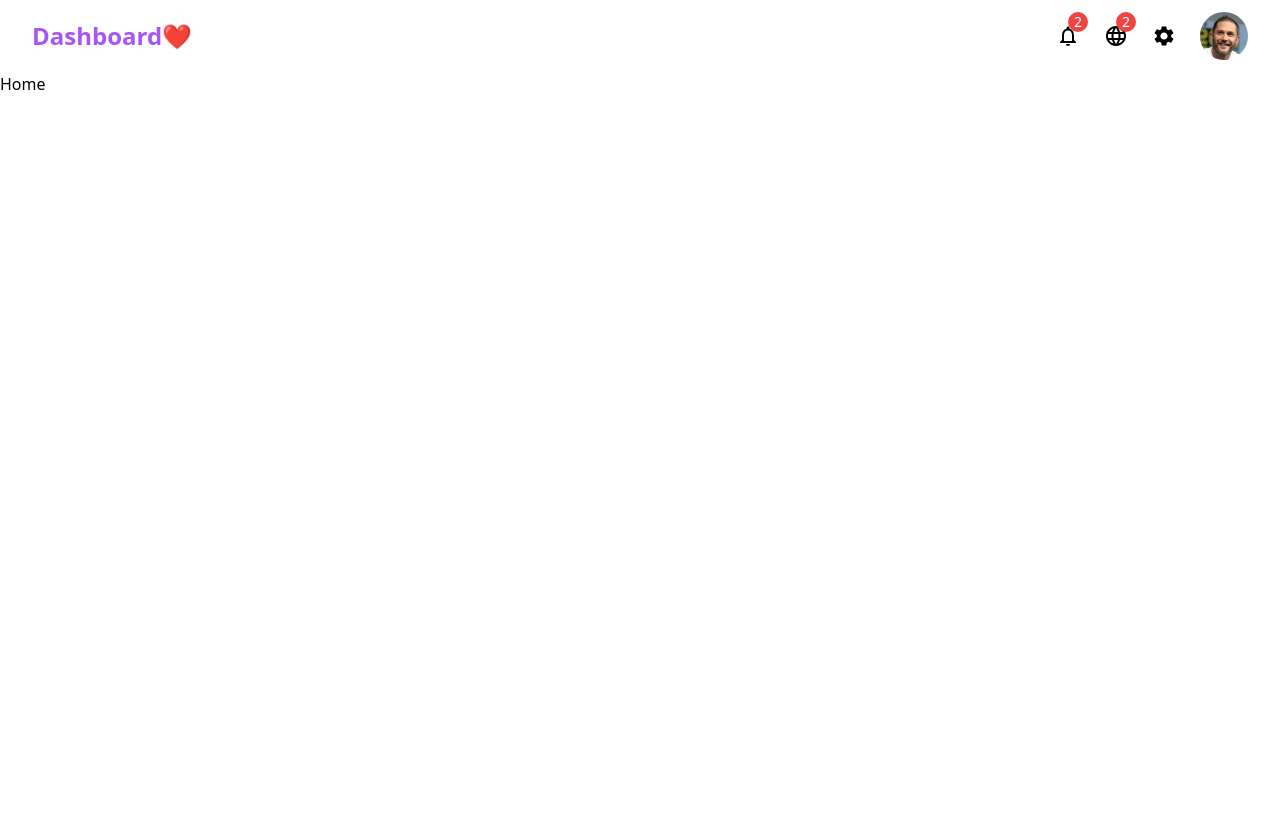
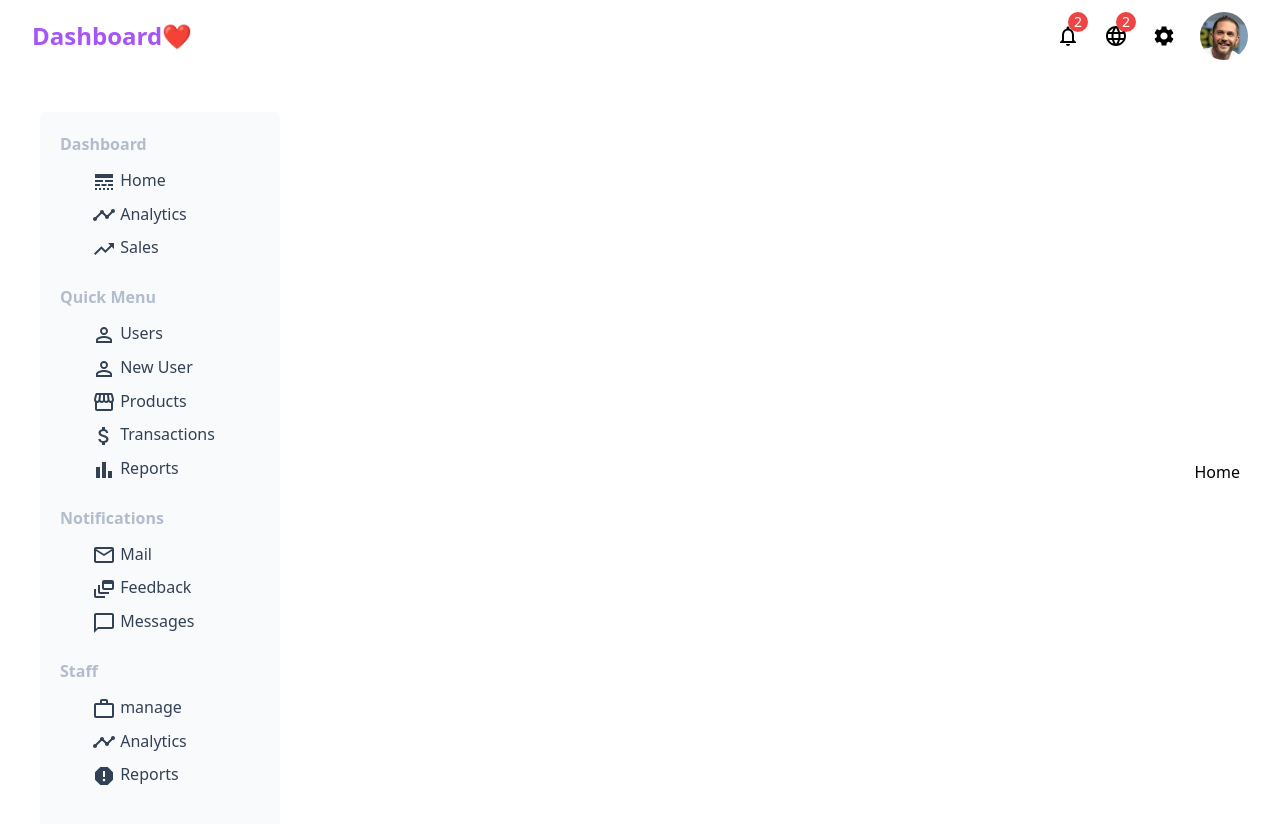
Before and after one commit to salehMb1999/simpleAdminDashboard-React, a React (Vite) app: page / in a window 1280 px wide. Shown: the top 824 px of the page. Before the commit the page ends 800 px from the top, so only its background shows below. Built offline with nearby package versions, Linux system fonts and the light colour scheme.

Commit message:
sidebar completed

```diff
--- a/src/App.jsx
+++ b/src/App.jsx
@@ -1,14 +1,17 @@
 import routes from "./routes";
 import { useRoutes } from "react-router-dom";
 import TopBar from "./components/TopBar/TopBar";
+import Sidebar from "./components/Sidebar/Sidebar";
 export default function App() {
-
-  let router = useRoutes(routes)
+  let router = useRoutes(routes);
 
   return (
     <>
-    <TopBar />
-      {router}
+      <TopBar />
+      <div className="conatiner mx-auto flex items-center justify-between my-10 px-10">
+        <Sidebar />
+        {router}
+      </div>
     </>
   );
 }
--- /dev/null
+++ b/src/components/Sidebar/Sidebar.jsx
@@ -0,0 +1,112 @@
+import LineStyleIcon from "@mui/icons-material/LineStyle";
+import TimelineIcon from "@mui/icons-material/Timeline";
+import TrendingUpIcon from "@mui/icons-material/TrendingUp";
+import PermIdentityIcon from "@mui/icons-material/PermIdentity";
+import StorefrontIcon from "@mui/icons-material/Storefront";
+import AttachMoneyIcon from "@mui/icons-material/AttachMoney";
+import BarChartIcon from "@mui/icons-material/BarChart";
+import MailOutlineIcon from "@mui/icons-material/MailOutline";
+import DynamicFeedIcon from "@mui/icons-material/DynamicFeed";
+import ChatBubbleOutlineIcon from "@mui/icons-material/ChatBubbleOutline";
+import WorkOutlineIcon from "@mui/icons-material/WorkOutline";
+import ReportIcon from "@mui/icons-material/Report";
+export default function Sidebar() {
+  return (
+    <>
+      <div className="bg-slate-50 w-1/5 p-5 rounded-md">
+        <div className="mb-5">
+          <p className="font-bold text-slate-400 opacity-70 mb-2">Dashboard</p>
+          <ul className="ml-5">
+            <li className="px-3 py-1 text-slate-700 hover:bg-purple-100 rounded-md">
+              <a className="w-full inline-block" href="#">
+                <LineStyleIcon /> Home
+              </a>
+            </li>
+            <li className="px-3 py-1 text-slate-700 hover:bg-purple-100 rounded-md">
+              <a className="w-full inline-block" href="#">
+                <TimelineIcon /> Analytics
+              </a>
+            </li>
+            <li className="px-3 py-1 text-slate-700 hover:bg-purple-100 rounded-md">
+              <a className="w-full inline-block" href="#">
+                <TrendingUpIcon /> Sales
+              </a>
+            </li>
+          </ul>
+        </div>
+        <div className="mb-5">
+          <p className="font-bold text-slate-400 opacity-70 mb-2">Quick Menu</p>
+          <ul className="ml-5">
+            <li className="px-3 py-1 text-slate-700 hover:bg-purple-100 rounded-md">
+              <a className="w-full inline-block" href="#">
+                <PermIdentityIcon /> Users
+              </a>
+            </li>
+            <li className="px-3 py-1 text-slate-700 hover:bg-purple-100 rounded-md">
+              <a className="w-full inline-block" href="#">
+                <PermIdentityIcon /> New User
+              </a>
+            </li>
+            <li className="px-3 py-1 text-slate-700 hover:bg-purple-100 rounded-md">
+              <a className="w-full inline-block" href="#">
+                <StorefrontIcon /> Products
+              </a>
+            </li>
+            <li className="px-3 py-1 text-slate-700 hover:bg-purple-100 rounded-md">
+              <a className="w-full inline-block" href="#">
+                <AttachMoneyIcon /> Transactions
+              </a>
+            </li>
+            <li className="px-3 py-1 text-slate-700 hover:bg-purple-100 rounded-md">
+              <a className="w-full inline-block" href="#">
+                <BarChartIcon /> Reports
+              </a>
+            </li>
+          </ul>
+        </div>
+        <div className="mb-5">
+          <p className="font-bold text-slate-400 opacity-70 mb-2">
+            Notifications
+          </p>
+          <ul className="ml-5">
+            <li className="px-3 py-1 text-slate-700 hover:bg-purple-100 rounded-md">
+              <a className="w-full inline-block" href="#">
+                <MailOutlineIcon /> Mail
+              </a>
+            </li>
+            <li className="px-3 py-1 text-slate-700 hover:bg-purple-100 rounded-md">
+              <a className="w-full inline-block" href="#">
+                <DynamicFeedIcon /> Feedback
+              </a>
+            </li>
+            <li className="px-3 py-1 text-slate-700 hover:bg-purple-100 rounded-md">
+              <a className="w-full inline-block" href="#">
+                <ChatBubbleOutlineIcon /> Messages
+              </a>
+            </li>
+          </ul>
+        </div>
+        <div className="mb-5">
+          <p className="font-bold text-slate-400 opacity-70 mb-2">Staff</p>
+          <ul className="ml-5">
+            <li className="px-3 py-1 text-slate-700 hover:bg-purple-100 rounded-md">
+              <a className="w-full inline-block" href="#">
+                <WorkOutlineIcon /> manage
+              </a>
+            </li>
+            <li className="px-3 py-1 text-slate-700 hover:bg-purple-100 rounded-md">
+              <a className="w-full inline-block" href="#">
+                <TimelineIcon /> Analytics
+              </a>
+            </li>
+            <li className="px-3 py-1 text-slate-700 hover:bg-purple-100 rounded-md">
+              <a className="w-full inline-block" href="#">
+                <ReportIcon /> Reports
+              </a>
+            </li>
+          </ul>
+        </div>
+      </div>
+    </>
+  );
+}
```
